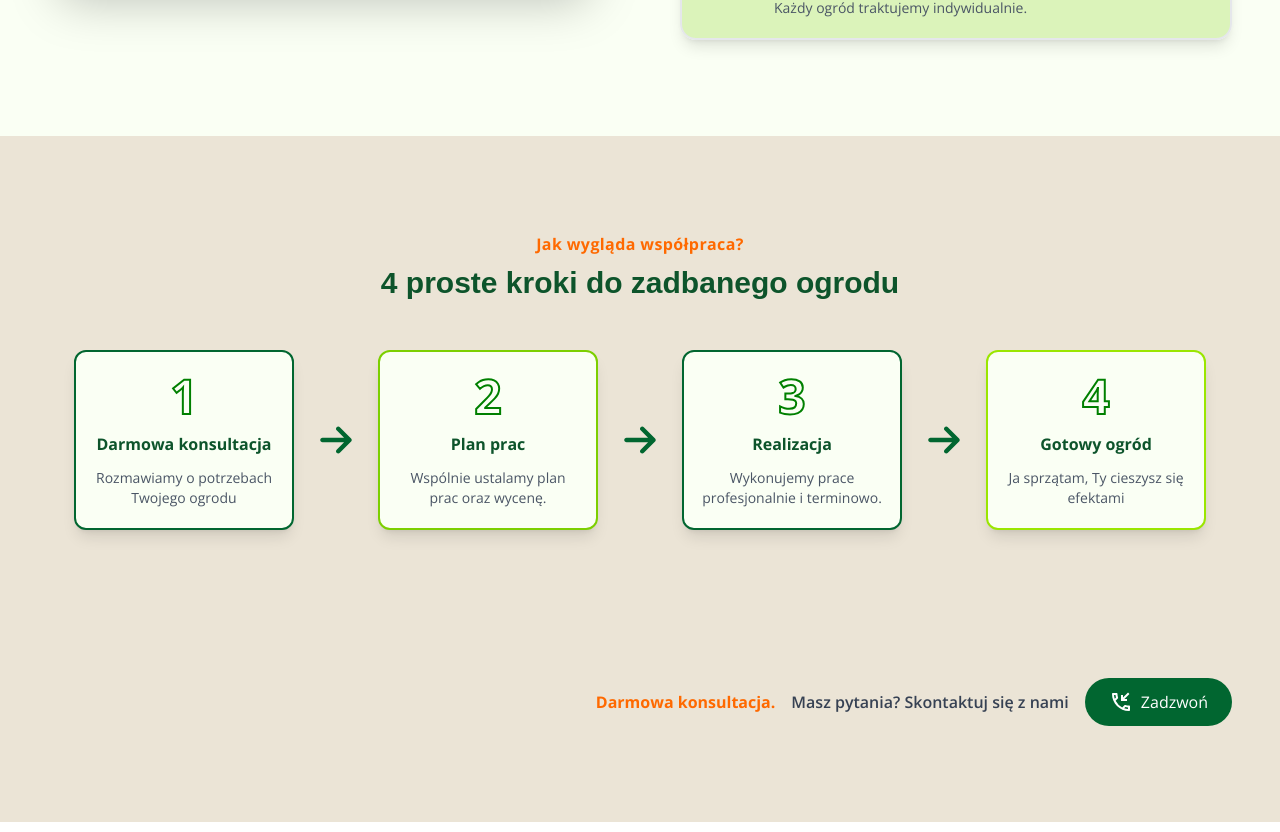
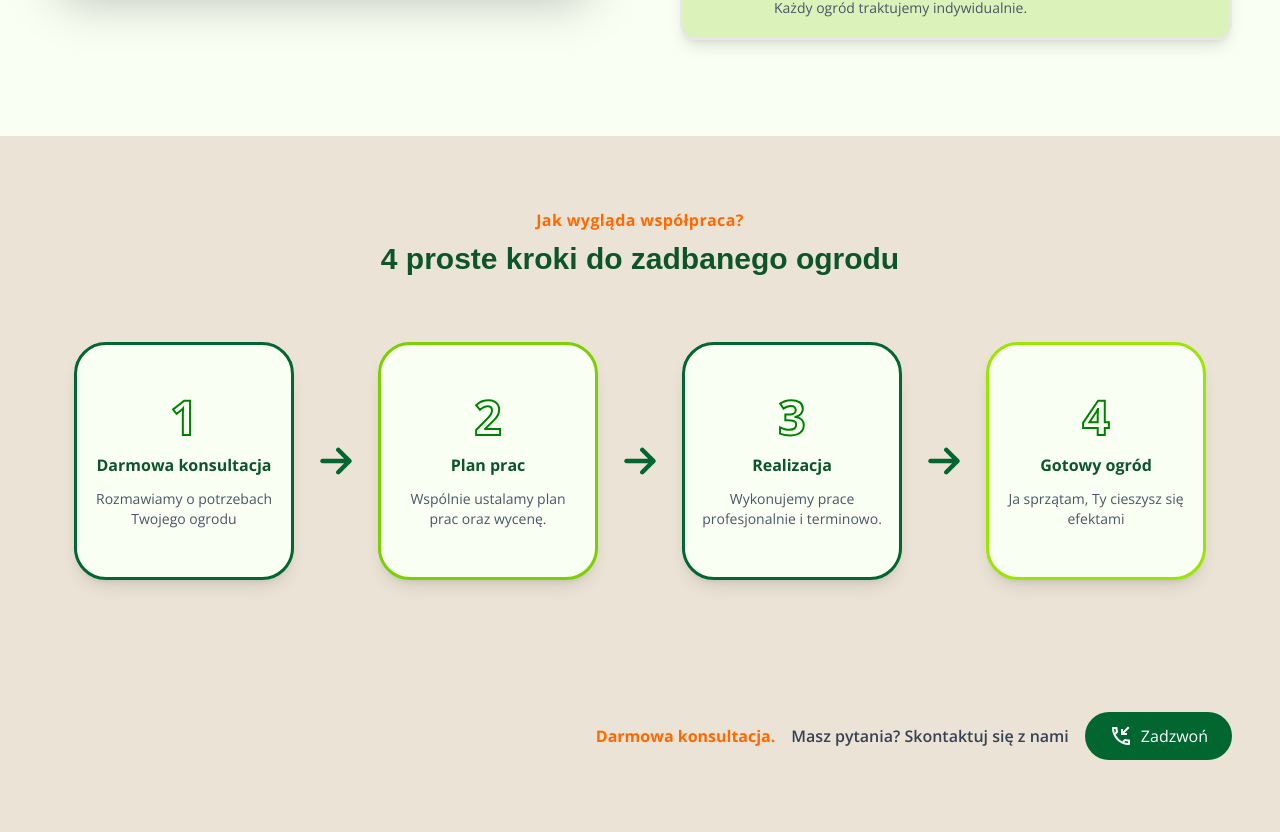
Before and after one commit to MstowskaSandra/gardener-website, a React (Vite) app: page / in a window 1280 px wide. Shown: the part 1479-2311 px from the top of the page. Built offline with nearby package versions, Linux system fonts and the light colour scheme; a web font is replaced by a local one.

Commit message:
feat(Home): add animation to arrows in steps section

```diff
--- a/src/pages/Home.jsx
+++ b/src/pages/Home.jsx
@@ -112,7 +112,7 @@ const Home = () => {
         </div>
       </section>
 
-      <section className="bg-[#ebe4d6] py-16 lg:py-24 font-text">
+      <section className="bg-[#ebe4d6] py-16 lg:py-18 font-text">
         <div className="max-w-7xl mx-auto px-6 lg:px-12 text-center">
           <p className="text-orange-500 font-bold mb-2 tracking-wide">
             Jak wygląda współpraca?
@@ -122,9 +122,9 @@ const Home = () => {
             4 proste kroki do zadbanego ogrodu
           </h2>
 
-          <div className="mt-12 flex flex-col lg:flex-row items-center justify-center gap-6">
+          <div className="mt-16 flex flex-col lg:flex-row items-center justify-center gap-6">
             <div className="flex flex-col lg:flex-row items-center gap-6">
-              <div className="border-2 border-green-800 rounded-xl bg-[#fafff4] px-4 py-5 w-full max-w-55 shadow-lg  flex flex-col gap-3 hover:scale-105 transition">
+              <div className="border-3 border-green-800 rounded-4xl bg-[#fafff4] px-4 py-12 w-full max-w-55 shadow-lg  flex flex-col gap-3 hover:scale-105 transition">
                 <p className="font-text text-5xl font-bold [-webkit-text-stroke:2px_green] text-transparent leading-none">
                   1
                 </p>
@@ -136,11 +136,11 @@ const Home = () => {
                 </p>
               </div>
 
-              <FaArrowRight className="text-4xl text-green-800 rotate-90 lg:rotate-0" />
+              <FaArrowRight className="text-4xl text-green-800 rotate-90 lg:rotate-0 transition-transform duration-300 ease-out hover:translate-x-1" />
             </div>
 
             <div className="flex flex-col lg:flex-row items-center gap-6">
-              <div className="border-2 border-lime-500 rounded-xl bg-[#fafff4] px-4 py-5 w-full max-w-55 shadow-lg  flex flex-col gap-3 hover:scale-105 transition">
+              <div className="border-3 border-lime-500 rounded-4xl bg-[#fafff4] px-4 py-12 w-full max-w-55 shadow-lg  flex flex-col gap-3 hover:scale-105 transition">
                 <p className="font-text text-5xl font-bold [-webkit-text-stroke:2px_green] text-transparent leading-none">
                   2
                 </p>
@@ -150,11 +150,11 @@ const Home = () => {
                 </p>
               </div>
 
-              <FaArrowRight className="text-4xl text-green-800 rotate-90 lg:rotate-0" />
+              <FaArrowRight className="text-4xl text-green-800 rotate-90 lg:rotate-0 transition-transform duration-300 ease-out hover:translate-x-1" />
             </div>
 
             <div className="flex flex-col lg:flex-row items-center gap-6">
-              <div className="border-2 border-green-800 rounded-xl bg-[#fafff4] px-4 py-5 w-full max-w-55 shadow-lg flex flex-col gap-3 hover:scale-105 transition">
+              <div className="border-3 border-green-800 rounded-4xl bg-[#fafff4] px-4 py-12 w-full max-w-55 shadow-lg flex flex-col gap-3 hover:scale-105 transition">
                 <p className="font-text text-5xl font-bold [-webkit-text-stroke:2px_green] text-transparent leading-none">
                   3
                 </p>
@@ -164,10 +164,10 @@ const Home = () => {
                 </p>
               </div>
 
-              <FaArrowRight className="text-4xl text-green-800 rotate-90 lg:rotate-0" />
+              <FaArrowRight className="text-4xl text-green-800 rotate-90 lg:rotate-0 transition-transform duration-300 ease-out hover:translate-x-1" />
             </div>
 
-            <div className="border-2 border-lime-400 rounded-xl bg-[#fafff4] px-4 py-5 w-full max-w-55 shadow-lg  flex flex-col gap-3 hover:scale-105 transition">
+            <div className="border-3 border-lime-400 rounded-4xl bg-[#fafff4] px-4 py-12 w-full max-w-55 shadow-lg  flex flex-col gap-3 hover:scale-105 transition">
               <p className="font-text text-5xl font-bold [-webkit-text-stroke:2px_green] text-transparent leading-none">
                 4
               </p>
@@ -178,7 +178,7 @@ const Home = () => {
             </div>
           </div>
 
-          <div className="mt-12 pt-25 flex flex-row items-center justify-end gap-4">
+          <div className="mt-8 pt-25 flex sm:flex-row flex-col items-center justify-end gap-4">
             <span className="text-orange-500 font-bold text-md">
               Darmowa konsultacja.
             </span>
```
